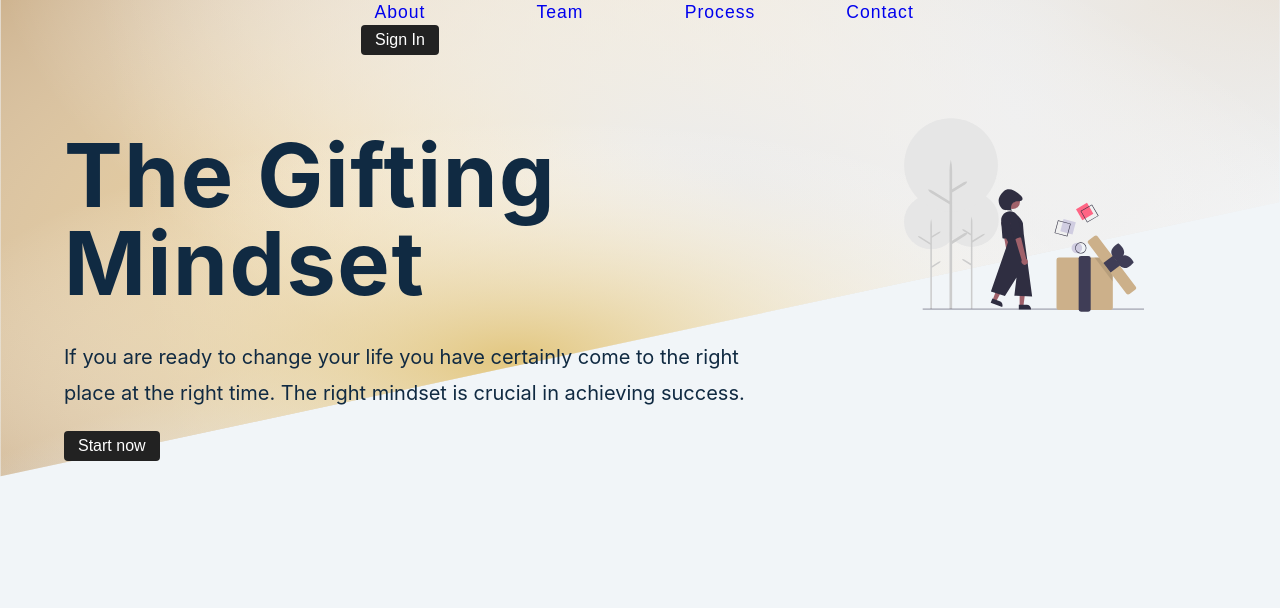
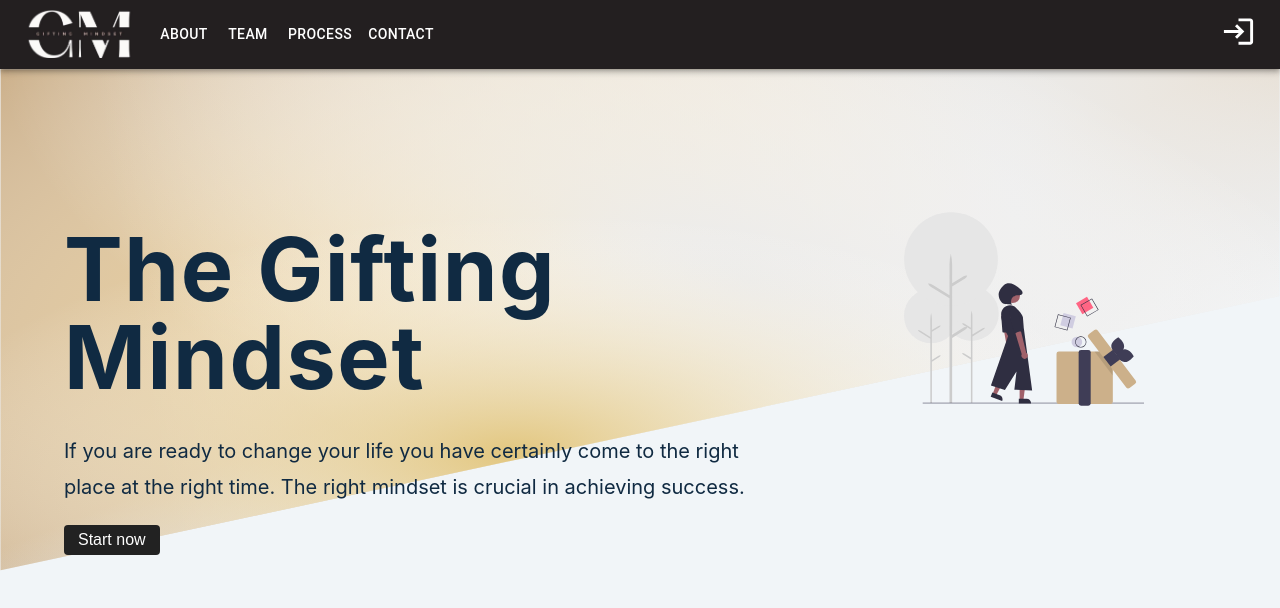
Before and after one commit to pauldidonatojr/giftingmindset, a React (Create React App) app: page /landing in a window 1280 px wide. Shown: the top 608 px of the page. Built offline with nearby package versions, Linux system fonts and the light colour scheme.

Commit message:
navbar-updates

```diff
--- a/src/components/Hero.js
+++ b/src/components/Hero.js
@@ -4,7 +4,7 @@ import { useGlobalContext } from '../utils/context'
 const Hero = () => {
  const { closeSubmenu } = useGlobalContext()
  return (
-  <section className="hero">
+  <section style={{marginTop: "0px"}} className="hero">
    <div className="hero-center">
     <article className="hero-info">
      <h1> The Gifting Mindset</h1>
--- a/src/components/Navbar.js
+++ b/src/components/Navbar.js
@@ -1,72 +1,135 @@
-import { React,useState, useEffect } from 'react';
-import { useDispatch, useSelector } from 'react-redux';
-import { useNavigate,Link } from 'react-router-dom'
+import { React, useState, useEffect } from 'react'
+import { useDispatch, useSelector } from 'react-redux'
+import { useNavigate, Link } from 'react-router-dom'
 import logo from '../assets/images/logo.PNG'
 import { FaBars } from 'react-icons/fa'
 import { useGlobalContext } from '../utils/context'
+import AppBar from '@mui/material/AppBar'
+import Box from '@mui/material/Box'
+import Toolbar from '@mui/material/Toolbar'
+import IconButton from '@mui/material/IconButton'
+import Typography from '@mui/material/Typography'
+import Menu from '@mui/material/Menu'
+import MenuIcon from '@mui/icons-material/Menu'
+import Container from '@mui/material/Container'
+import Avatar from '@mui/material/Avatar'
+import Button from '@mui/material/Button'
+import Tooltip from '@mui/material/Tooltip'
+import MenuItem from '@mui/material/MenuItem'
+import AdbIcon from '@mui/icons-material/Adb'
+import AccountCircle from '@mui/icons-material/AccountCircle'
+import LoginIcon from '@mui/icons-material/Login'
+
+const pages = ['About', 'Team', 'Process', 'Contact']
+
 const Navbar = () => {
-  const initialState = {
+ const initialState = {
   name: '',
   email: '',
   password: '',
   isMember: true,
-};
-
-  const [values, setValues] = useState(initialState);
-  const { user, isLoading } = useSelector((store) => store.user);
-  const dispatch = useDispatch();
-  const navigate = useNavigate();
+ }
+ const [values, setValues] = useState(initialState)
+ const { user, isLoading } = useSelector((store) => store.user)
+ const dispatch = useDispatch()
+ const navigate = useNavigate()
 
  const { openSidebar, openSubmenu, closeSubmenu } = useGlobalContext()
-  useEffect(() => {
-    if (user) {
-      setTimeout(() => {
-        navigate('/');
-      }, 2000);
-    }
-  }, [user]);
+ useEffect(() => {
+  if (user) {
+   setTimeout(() => {
+    navigate('/')
+   }, 2000)
+  }
+ }, [user])
 
  return (
-  <nav className="nav">
-   <div className="nav-center">
-    <div className="nav-header">
-     <button className="btn toggle-btn" onClick={openSidebar}>
-      <FaBars />
-     </button>
-    </div>
-    {user ? null:
-    <ul className="nav-links">
-     <li>
-      <Link to="/">
-       {' '}
-       <button className="link-btn">About</button>
-      </Link>
-     </li>
-     <li>
-      <Link to="/">
-       <button className="link-btn">Team</button>
-      </Link>
-     </li>
-     <li>
-      <Link to="/">
-       <button className="link-btn">Process</button>
-      </Link>
-     </li>
-     <li>
-      <Link to="/">
-       <button className="link-btn">Contact</button>
-      </Link>
-     </li>
-    <div>
-    <Link to="/register">
-        <button className="btn signin-btn">Sign In</button>
-    </Link>
-    </div>
-    </ul>
-  }
+  <AppBar position="static" style={{ backgroundColor: '#231f20' }}>
+   <Container maxWidth="xl">
+    <Toolbar disableGutters>
+     <Avatar
+      variant="square"
+      src={logo}
+      sx={{
+       mr: 2,
+       display: { xs: 'none', md: 'flex' },
+      }}
+      style={{
+       height: '3rem',
+       width: '7rem',
+       borderRadius: '0.5rem',
+      }}
+      alt="giftingmindset logo"
+     />
 
-   </div>
-  </nav>
+     <Box sx={{ flexGrow: 1, display: { xs: 'flex', md: 'none' } }}>
+      <IconButton
+       size="large"
+       aria-label="account of current user"
+       aria-controls="menu-appbar"
+       aria-haspopup="true"
+       color="inherit"
+      >
+       <MenuIcon />
+      </IconButton>
+      <Menu
+       id="menu-appbar"
+       anchorOrigin={{
+        vertical: 'bottom',
+        horizontal: 'left',
+       }}
+       keepMounted
+       transformOrigin={{
+        vertical: 'top',
+        horizontal: 'left',
+       }}
+       sx={{
+        display: { xs: 'block', md: 'none' },
+       }}
+      >
+       {pages.map((page) => (
+        <MenuItem key={page}>
+         <Typography textAlign="center">{page}</Typography>
+        </MenuItem>
+       ))}
+      </Menu>
+     </Box>
+     <Typography
+      variant="h5"
+      noWrap
+      component="a"
+      href=""
+      sx={{
+       mr: 2,
+       display: { xs: 'flex', md: 'none' },
+       flexGrow: 1,
+       fontFamily: 'monospace',
+       fontWeight: 700,
+       letterSpacing: '.1rem',
+       color: 'inherit',
+       textDecoration: 'none',
+      }}
+     >
+      GIFTING MINDSET
+     </Typography>
+     <Box sx={{ flexGrow: 1, display: { xs: 'none', md: 'flex' } }}>
+      {pages.map((page) => (
+       <Button key={page} sx={{ my: 2, color: 'white', display: 'block' }}>
+        {page}
+       </Button>
+      ))}
+     </Box>
+     {user ? null : (
+
+      <Box style={{ cursor: 'pointer' }} sx={{ flexGrow: 0 }}>
+      <Link to="/register">
+        <LoginIcon fontSize="large" style={{color:"white"}} />
+        </Link>
+      </Box>
+     )}
+    </Toolbar>
+   </Container>
+  </AppBar>
  )
 }
 
```
Also changed, not shown: 1 other file (tests, documents, lock files or other folders).
